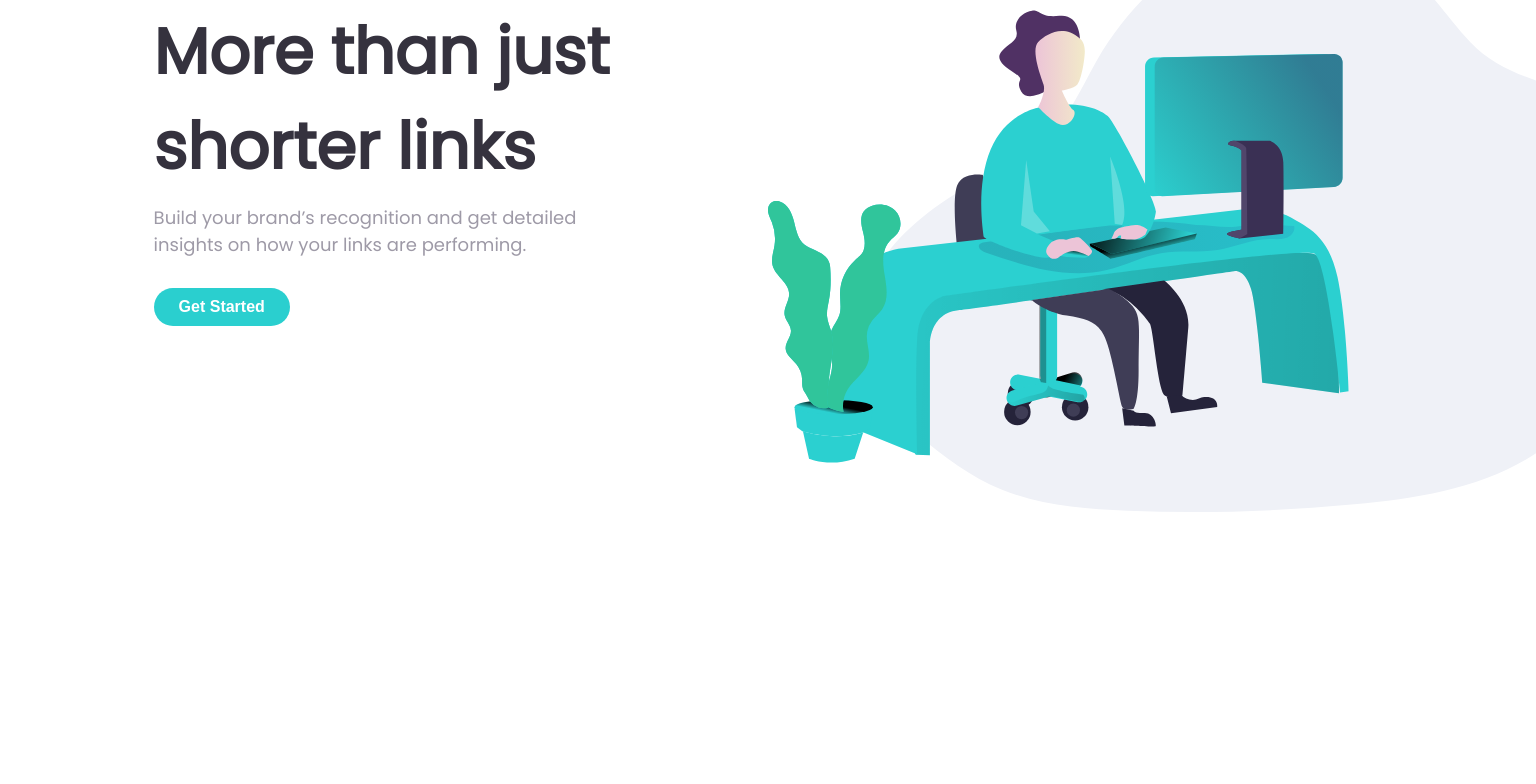
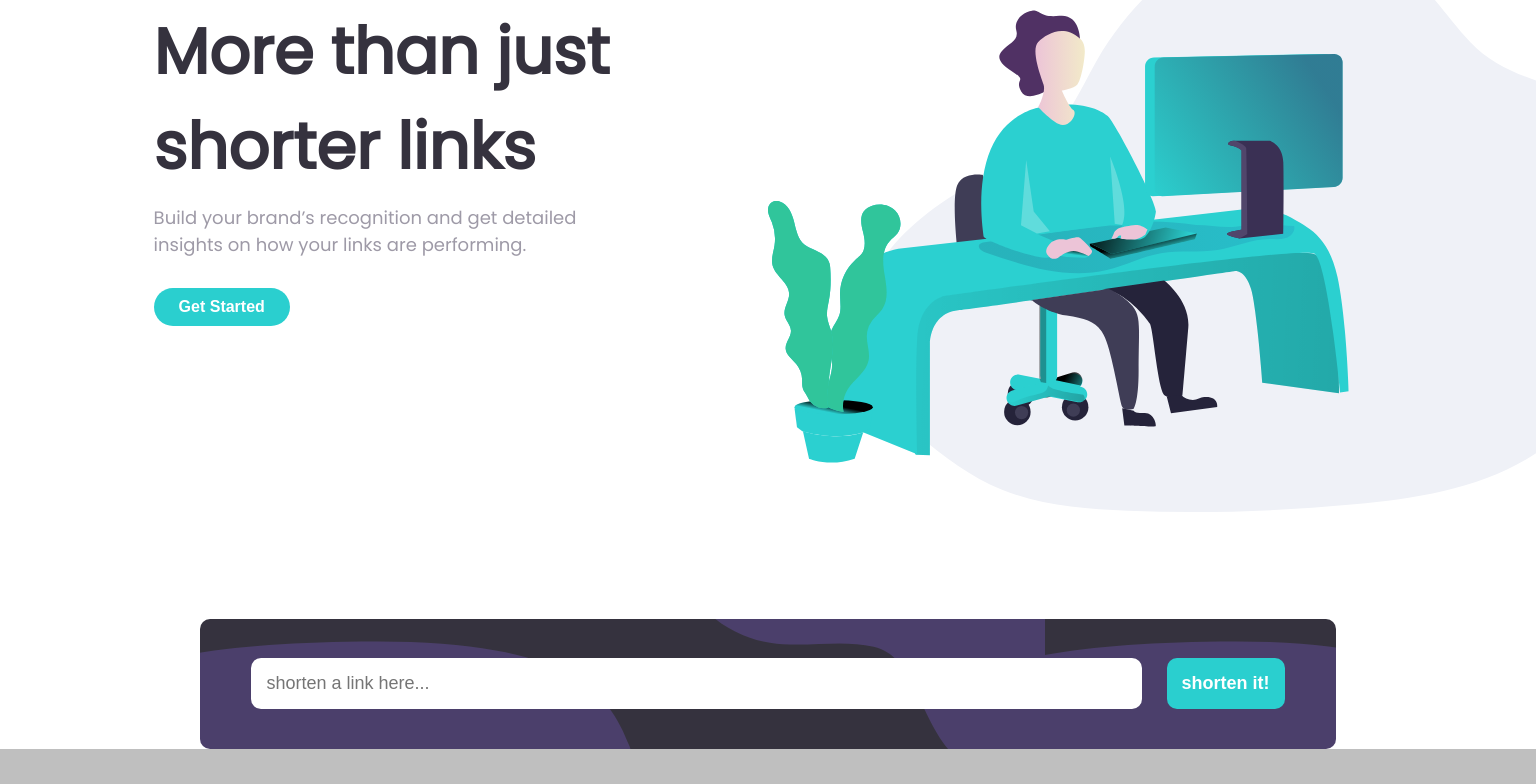
Before and after one commit to Runo-saduwa/shortly, a React (Create React App) app: page / in a window 1536 px wide. Shown: the part 179-963 px from the top of the page. Before the commit the page ends 800 px from the top, so only its background shows below. Built offline with nearby package versions, Linux system fonts and the light colour scheme.

Commit message:
form created

```diff
--- a/src/App.js
+++ b/src/App.js
@@ -2,6 +2,8 @@ import React, {Fragment} from 'react';
 // Components //
 import NavBar from './components/NavBar/NavBar';
 import Hero from './components/Hero/Hero';
+import AboutSection from './components/AboutSection/AboutSection';
+import LinkForm from './components/linkForm/linkForm';
 import './App.css';
 
 function App() {
@@ -10,6 +12,8 @@ function App() {
 				<NavBar/>
 			<Fragment>
 				<Hero/>
+				<LinkForm/>
+				<AboutSection/>
 			</Fragment>
 		</div>
 	);
--- /dev/null
+++ b/src/components/AboutSection/AboutSection.css
@@ -0,0 +1,4 @@
+.aboutSection {
+    background-color: var(--Gray);
+    height: 500px;
+}
--- /dev/null
+++ b/src/components/AboutSection/AboutSection.js
@@ -0,0 +1,13 @@
+import React from 'react';
+import './AboutSection.css';
+import LinkForm from '../linkForm/linkForm';
+
+const AboutSection = () => {
+	return (
+		<div className="aboutSection">
+			{/* <LinkForm /> */}
+		</div>
+	);
+};
+
+export default AboutSection;
--- a/src/components/Hero/Hero.css
+++ b/src/components/Hero/Hero.css
@@ -1,20 +1,18 @@
 .header {
     width: 100%;
+    margin-bottom: 100px;
 }
 .first {
     max-width: 100%;
-    overflow: hidden;
+    overflow-x: hidden;
 }
 .illustration {
     width: 480px;
-    overflow: hidden;
-
+    overflow-x: hidden;
 }
-
 .header:last-child {
     text-align: center;
 }
-
 .header:last-child h1 {
     padding: 0 50px;
     margin-top: 5px;
@@ -28,7 +26,6 @@
     margin:10px 0;
     color: var(--GrayishViolet);
     font-size: 14px;
-
 }
 .header:last-child button {
     border: none;
@@ -39,11 +36,10 @@
     color: var(--pureWhite);
     font-weight: 700;
     outline: none;
-
 }
-
 @media screen and (min-width: 1440px) {
    .header {
+       min-height: 50vh;
        display: grid;
        grid-template-areas: 'intro image';
        grid-template-columns: 1fr 1fr;
@@ -57,18 +53,14 @@
    .illustration{
        margin-top: 50px;
        width: 115%;
-
    }
    .header:last-child {
     text-align: left;
 }
-
-
 .second div {
     width:70%;
     margin-left: 20%;
     margin-top:16%;
-
 }
 .header:last-child button {
     border: none;
@@ -78,9 +70,7 @@
     font-size: 16px;
     color: var(--pureWhite);
     margin-top: 20px;
-
 }
-
 .header:last-child h1 {
     color: var(--VeryDarkBlue);
     font-weight: 700;
--- /dev/null
+++ b/src/components/linkForm/linkForm.css
@@ -0,0 +1,52 @@
+.form {
+    display: grid;
+    grid-template-columns: 1fr;
+    grid-gap:10px;
+    width: 70%;
+    border-radius: 10px;
+    padding: 30px;
+    margin: 0 auto;
+    background-color: var(--VeryDarkBlue);
+    background-image: url('../../images/bg-shorten-mobile.svg');
+    background-repeat: no-repeat;
+    background-size: contain;
+    background-position-x: right;
+    min-height: 70px;
+}
+
+.form input, button {
+    border-radius: 10px;
+    padding: 15px;
+    border: none;
+}
+.form input {
+    font-size: 18px;
+}
+.form button {
+    color: var(--pureWhite);
+    background-color: var(--Cyan);
+    font-weight: 700;
+    font-size: 18px;
+}
+
+@media screen and (min-width: 1440px) {
+    .form {
+        display: flex;
+        justify-content: center;
+        align-items: center;
+        background-image: url('../../images/bg-shorten-desktop.svg');
+        background-repeat: repeat;
+        background-size: contain;
+        background-position-x: -5%;
+    }
+
+    .form input {
+        width: 80%;
+        margin-right: 15px;
+    }
+
+
+    /* .form button {
+        width: 10%;
+    } */
+}
--- /dev/null
+++ b/src/components/linkForm/linkForm.js
@@ -0,0 +1,13 @@
+import React from 'react';
+import './linkForm.css'
+
+const LinkForm = () => {
+    return (
+        <form className="form">
+         <input type="text" name="link" placeholder="shorten a link here..."/>
+         <button className="formButton">shorten it!</button>
+        </form>
+    )
+}
+
+export default LinkForm;
```
